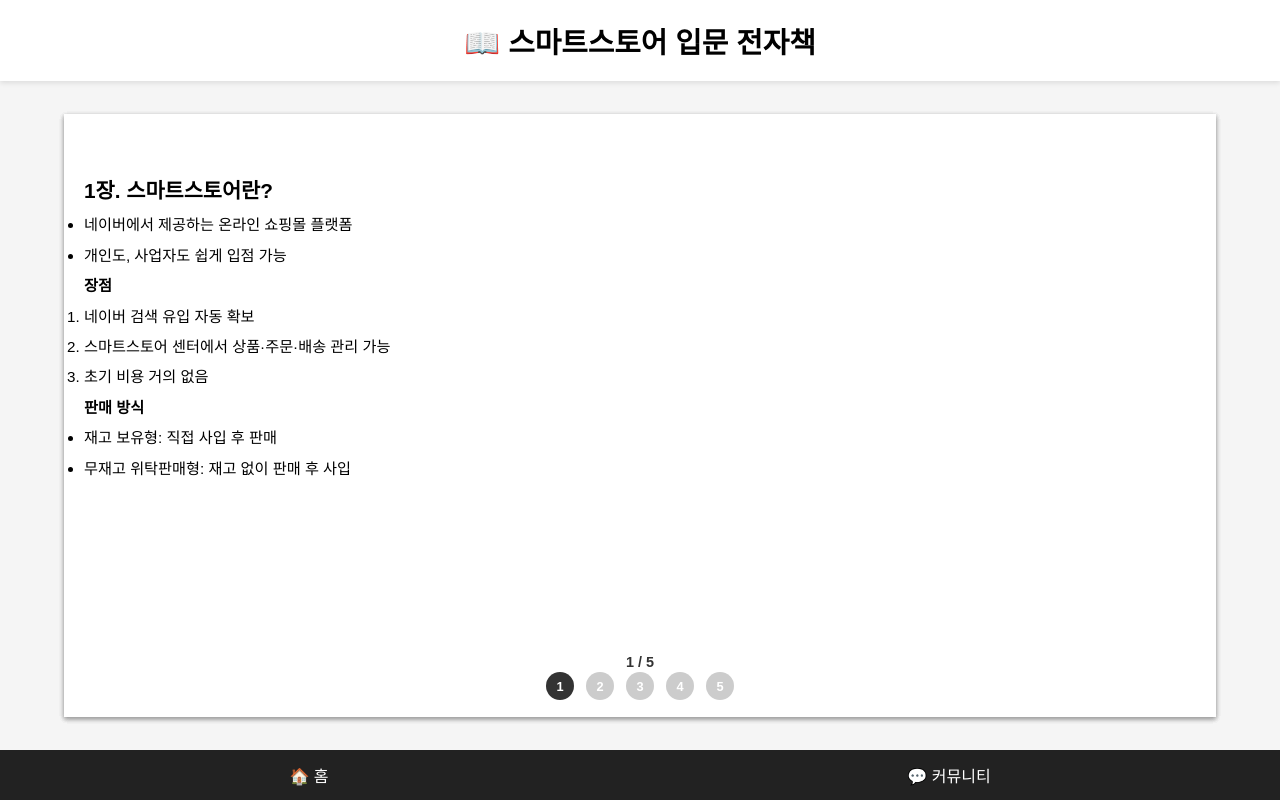
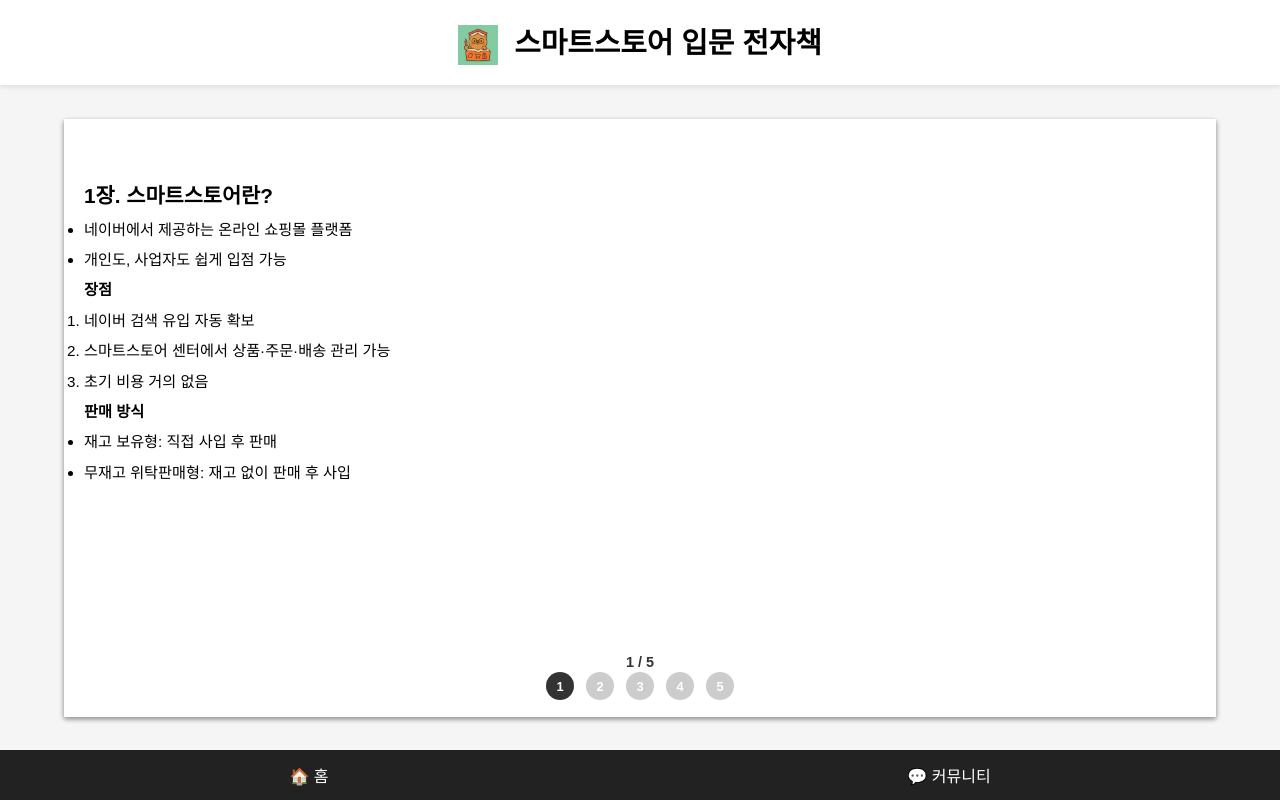
Before and after one commit to pageno/Raksa, a plain HTML site: page index.html in a window 1280 px wide. Drawn offline with Linux system fonts and the light colour scheme.

Commit message:
Update index.html

```diff
--- a/index.html
+++ b/index.html
@@ -3,7 +3,7 @@
 <head>
   <meta charset="UTF-8" />
   <meta name="viewport" content="width=device-width, initial-scale=1.0" />
-  <title>📖 스마트스토어 입문 전자책</title>
+  <title>스마트스토어 입문 전자책</title>
   <style>
     * {margin:0; padding:0; box-sizing:border-box;}
     body, html {height:100%; width:100%; font-family:'Arial', sans-serif; overflow:hidden; background:#f5f5f5;}
@@ -26,6 +26,12 @@
       box-shadow: 0 2px 5px rgba(0,0,0,0.1);
       flex-shrink: 0;
       z-index: 10;
+    }
+
+    header img {
+      height: 40px;
+      vertical-align: middle;
+      margin-right: 8px;
     }
 
     .book-container {
@@ -71,10 +77,9 @@
       line-height: 1.4rem;
     }
 
-    /* 페이지네이션과 페이지 표시를 화면 아래쪽 끝으로 이동 */
     .pagination {
       position: fixed;
-      bottom: 50px; /* 네비게이션 위로 올림 */
+      bottom: 50px;
       left: 50%;
       transform: translateX(-50%);
       display: flex;
@@ -100,7 +105,7 @@
 
     .page-indicator {
       position: fixed;
-      bottom: 80px; /* 동그라미보다 위 */
+      bottom: 80px;
       left: 50%;
       transform: translateX(-50%);
       font-size: 0.9rem;
@@ -132,7 +137,10 @@
 </head>
 <body>
   <div class="app">
-    <header>📖 스마트스토어 입문 전자책</header>
+    <header>
+      <img src="https://raw.githubusercontent.com/pageno/Raksa/main/rakskabooks.png" alt="스마트스토어 책">
+      스마트스토어 입문 전자책
+    </header>
 
     <div class="book-container">
       <div class="book" id="book">
```
